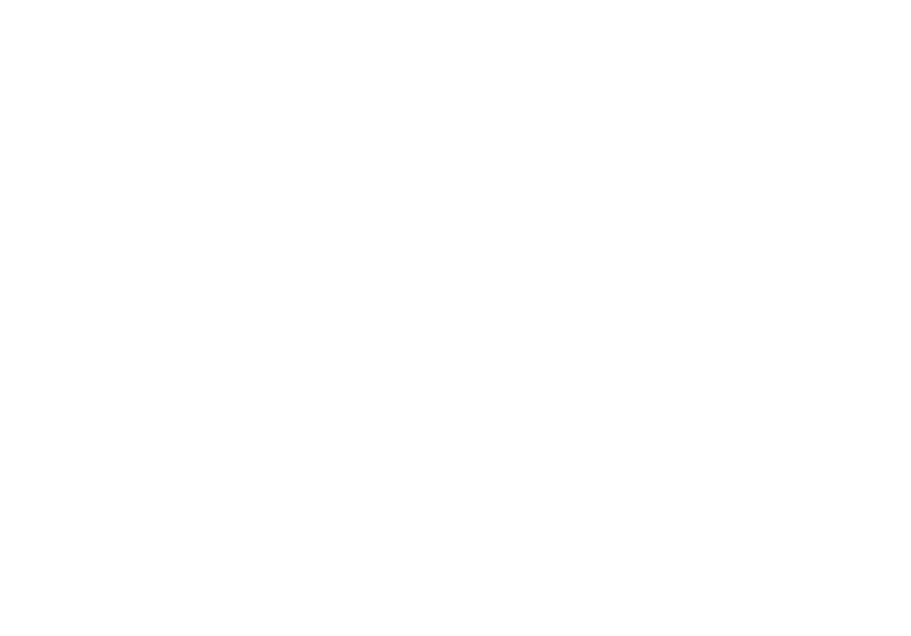
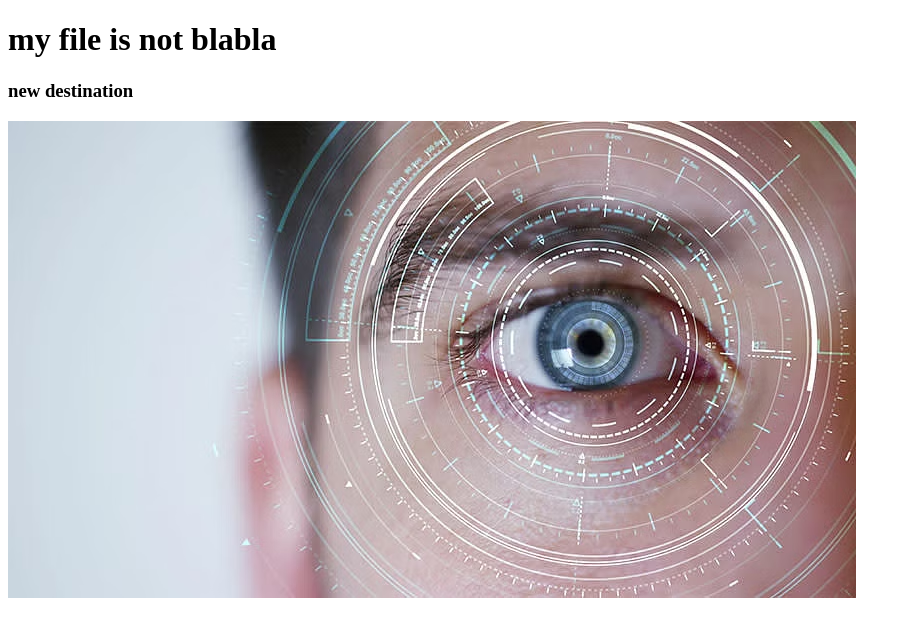
Before and after one commit to M-A-H-D-I/my-third-repo, a plain HTML site: page index.html in a window 1280 px wide. Shown: the whole page, without its empty margins (0-911 px from the left). Drawn offline with Linux system fonts and the light colour scheme.

Commit message:
added eye

```diff
--- a/index.html
+++ b/index.html
@@ -7,6 +7,8 @@
     <title>my third repo</title>
 </head>
 <body>
-
+    <h1>my file is not blabla </h1>
+    <h3>new destination</h3>
+    <img src="eye.jpg" alt="">
 </body>
 </html>
```
Also changed, not shown: eye.jpg (added).
